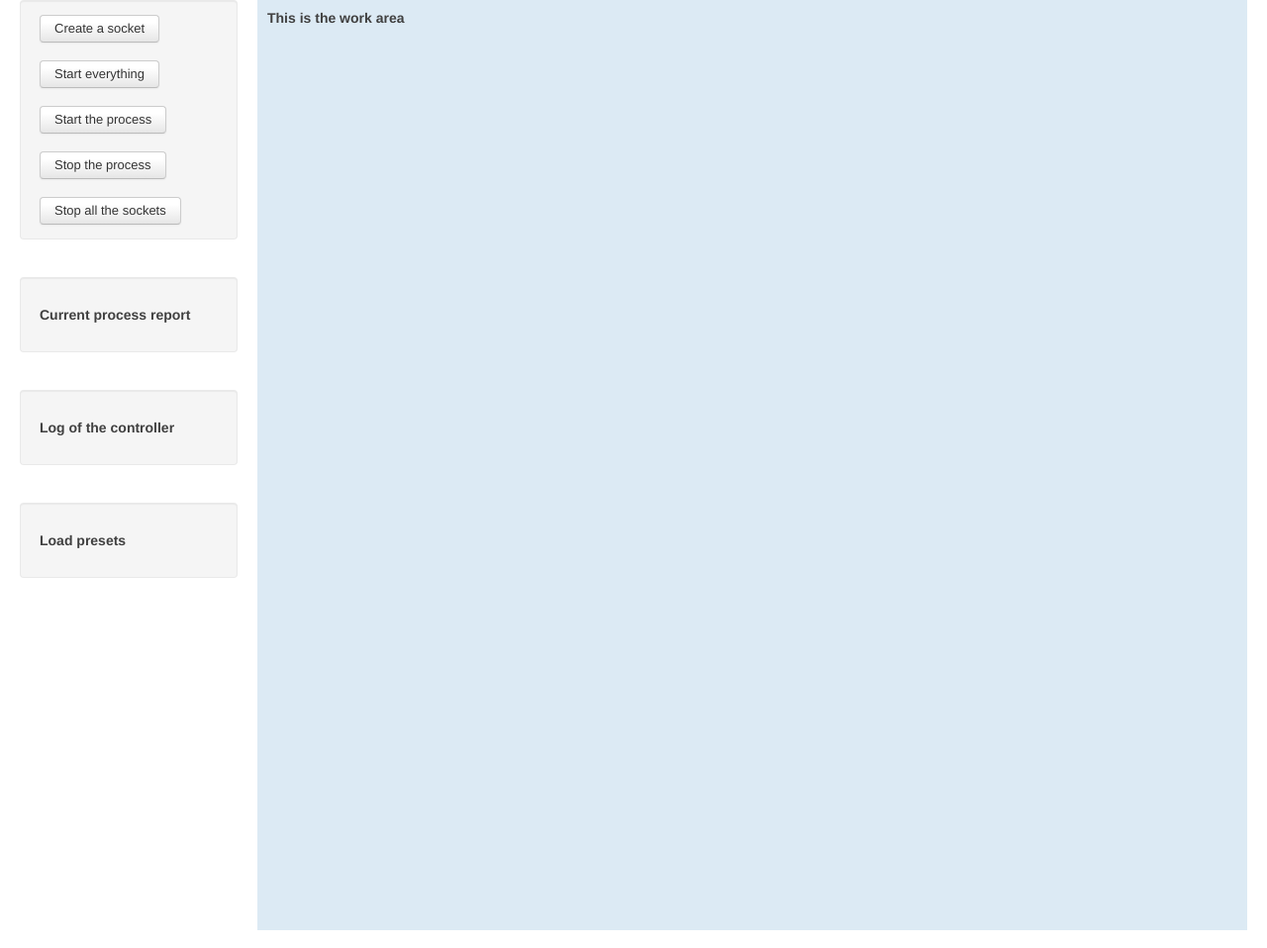
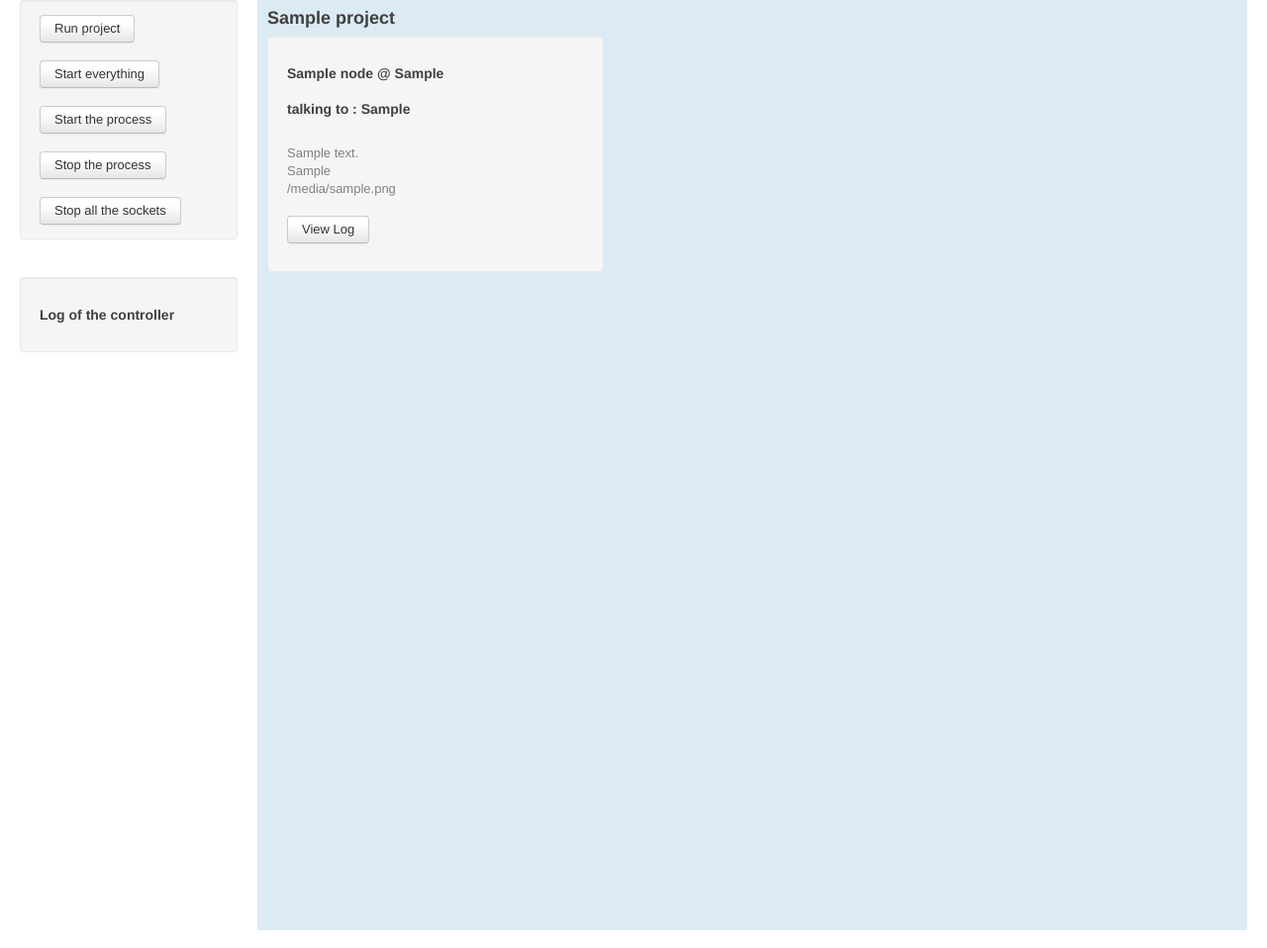
Before and after one commit to udnahc/django-easy-zeromq, a Python web app: template templates/node/home_page.html in a window 1280 px wide. Shown: the whole page at 99% size. Run offline with Jinja, Linux system fonts and the light colour scheme; the template is opened without the code that fills it: most values are stand-ins (such as "Sample title", 1, 10 or a date in 2020).

Commit message:
SQLite db and minor js and html changes

```diff
--- a/site_media/js/sockets.js
+++ b/site_media/js/sockets.js
@@ -39,3 +39,36 @@ function create_socket_in_work_area(socket_draggable_details){
 function close_message() {
     $('.alert-message').remove()
 };
+
+
+function start_everything() {
+    $.ajax({
+        type: "GET",
+        url:'/start_everything/',
+     });
+};
+
+function stop_everything() {
+    $.ajax({
+        type: "GET",
+        url:'/stop_everything/',
+     });
+};
+
+function start_processes() {
+    $.ajax({
+        type: "GET",
+        url:'/start_processes/',
+    });
+};
+
+function stop_processes() {
+    $.ajax({
+        type: "GET",
+        url:'/stop_processes/',
+    });
+};
+
+function run_project() {
+    alert("Run another project will come later boss ");
+};
--- a/templates/node/home_page.html
+++ b/templates/node/home_page.html
@@ -6,33 +6,52 @@
 <div class='container-fluid'>
   <div class="sidebar" style="height:940px;">
     <div class="well" style="padding: 14px 19px;">
-      <button class="btn center" onClick="create_note();">Create a socket</button>
+      <button class="btn center" onClick="run_project();">Run project</button>
       <br/><br/>
-      <button class="btn center" onClick="create_note();">Start everything</button>
+      <button class="btn center" onClick="start_everything();">Start everything</button>
       <br/><br/>
-      <button class="btn center" onClick="create_note();">Start the process</button>
+      <button class="btn center" onClick="start_processes();">Start the process</button>
       <br/><br/>
-      <button class="btn center" onClick="create_note();">Stop the process</button>
+      <button class="btn center" onClick="stop_processes();">Stop the process</button>
       <br/><br/>
-      <button class="btn center" onClick="create_note();">Stop all the sockets</button>
-    </div>
-    <br/>
-    <div class="well">
-      <h5>Current process report</h5>
+      <button class="btn center" onClick="stop_everything();">Stop all the sockets</button>
     </div>
     <br/>
     <div class="well">
       <h5>Log of the controller</h5>
     </div>
     <br/>
-    <div class="well">
-      <h5>Load presets</h5>
-    </div>
   </div>
   <div class="content" style="height:940px;background-color: #DCEAF4;">
     <div id="work-area" style="padding-left: 10px; padding-top:10 px;">
-      <h5>This is the work area</h5>
-      <div id="actual-work-area"></div>
+      <h3> {{ project.name }} </h3>
+      <div id="actual-work-area" class="row">
+	{% for node in nodes_list %}
+	<div class="span6" id='{{node_name}}'>
+	  <div class="well">
+	    <h5>
+	      {{ node.name }}
+	      {% if node.binds_to != 'None' %}
+	           @ {{ node.binds_to }}
+	      {% endif %}
+	    </h5>
+	    {% if node.connects_to != 'None' %}
+	         <h5>talking to : {{ node.connects_to }}</h5>
+	         <br/>
+	    {% endif %}
+	    {{ node.description }}
+	    <br/>
+	    {{ node.socket_type }}
+	    <br/>
+	    {{ node.worker_file }}
+	    <br/><br/>
+	    <p>
+	      <a class="btn btn-primary btn-large">View Log</a>
+            </p>
+	  </div>
+	</div>
+	{% endfor %}
+      </div>
     </div>
   </div>
 </div>
```
Also changed, not shown: 1 other file.
